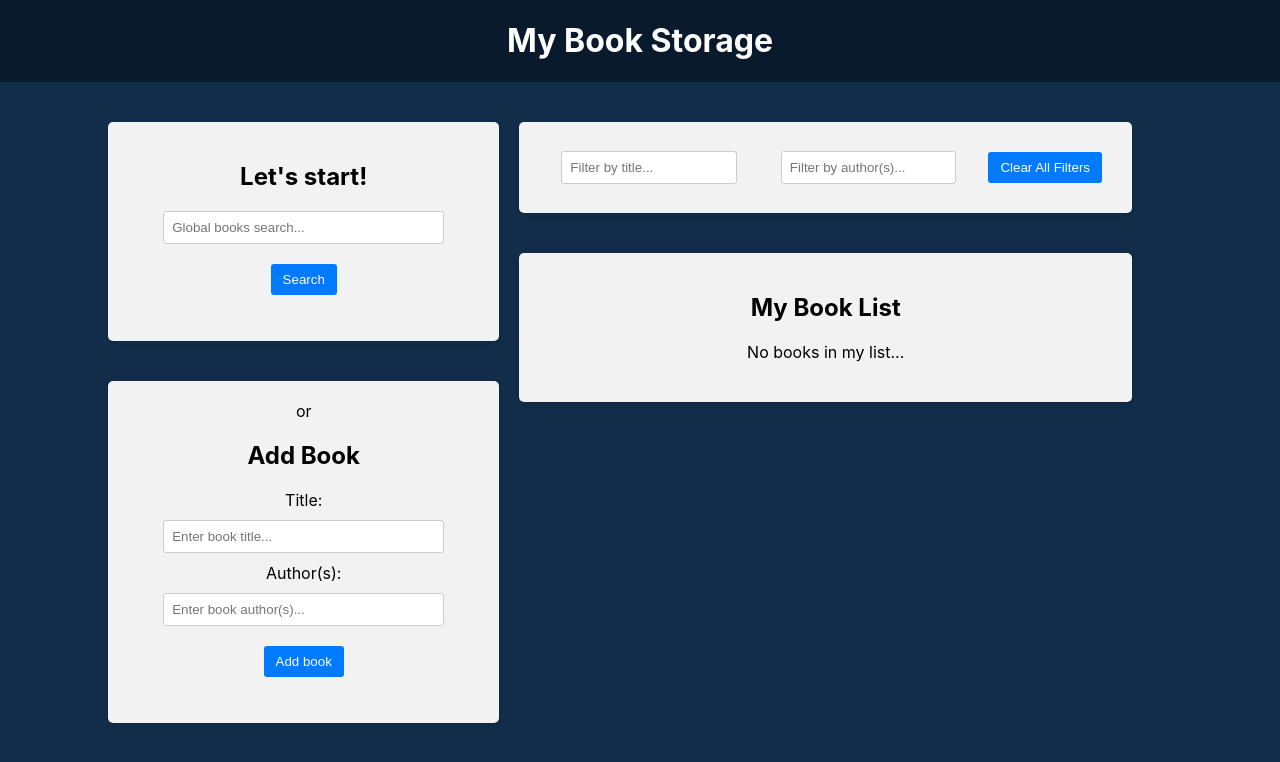
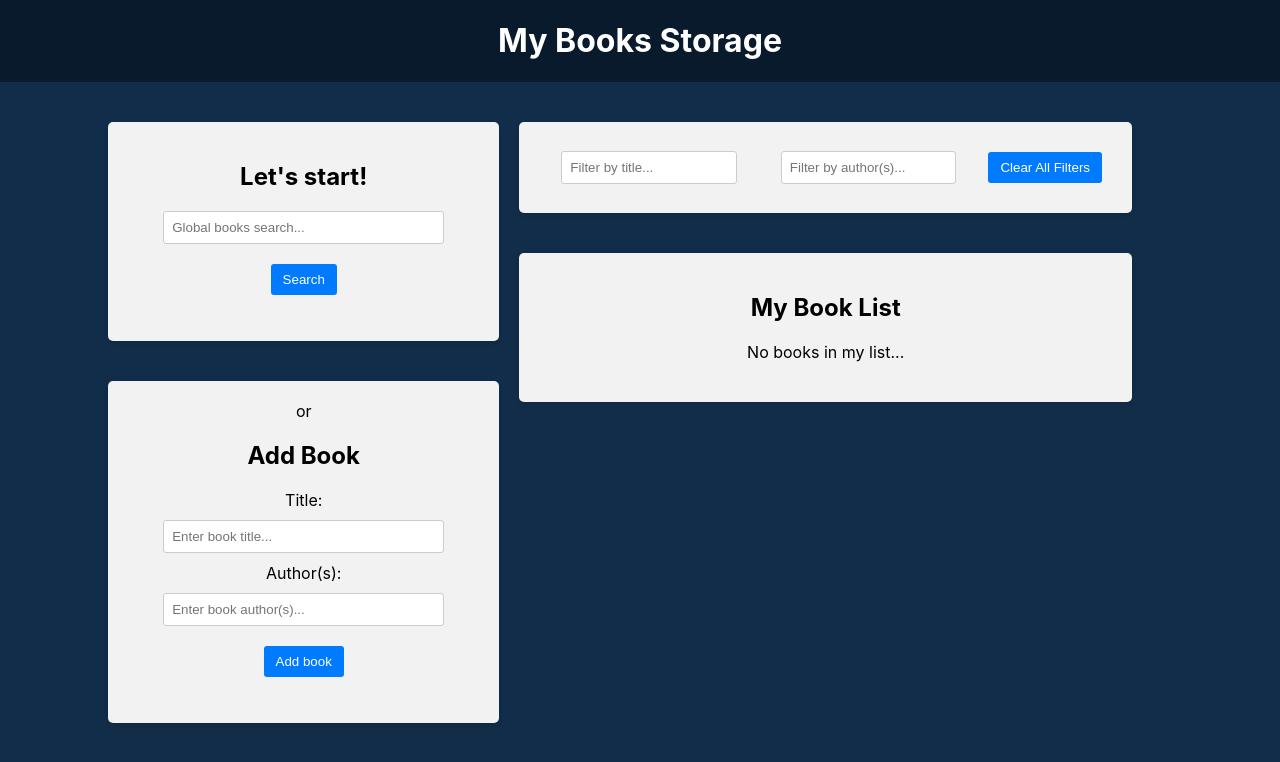
Before and after one commit to Blockchain-Country/books-storage, a React (Create React App) app: page / in a window 1280 px wide. Shown: the top 762 px of the page. Built offline with nearby package versions, Linux system fonts and the light colour scheme.

Commit message:
updaed title text at in app.js

```diff
--- a/public/index.html
+++ b/public/index.html
@@ -14,7 +14,7 @@
       name="description"
       content="Web site created using create-react-app"
     />
-    <title>Book Storage</title>
+    <title>Books Storage</title>
   </head>
   <body>
     <noscript>You need to enable JavaScript to run this app.</noscript>
--- a/src/App.js
+++ b/src/App.js
@@ -9,7 +9,7 @@ function App() {
   return (
     <div className="app">
       <header className="app-header" data-testid="app_header">
-        <h1>My Book Storage</h1>
+        <h1>My Books Storage</h1>
       </header>
       <main className="app-main">
         <div className="app-left-column">
```
